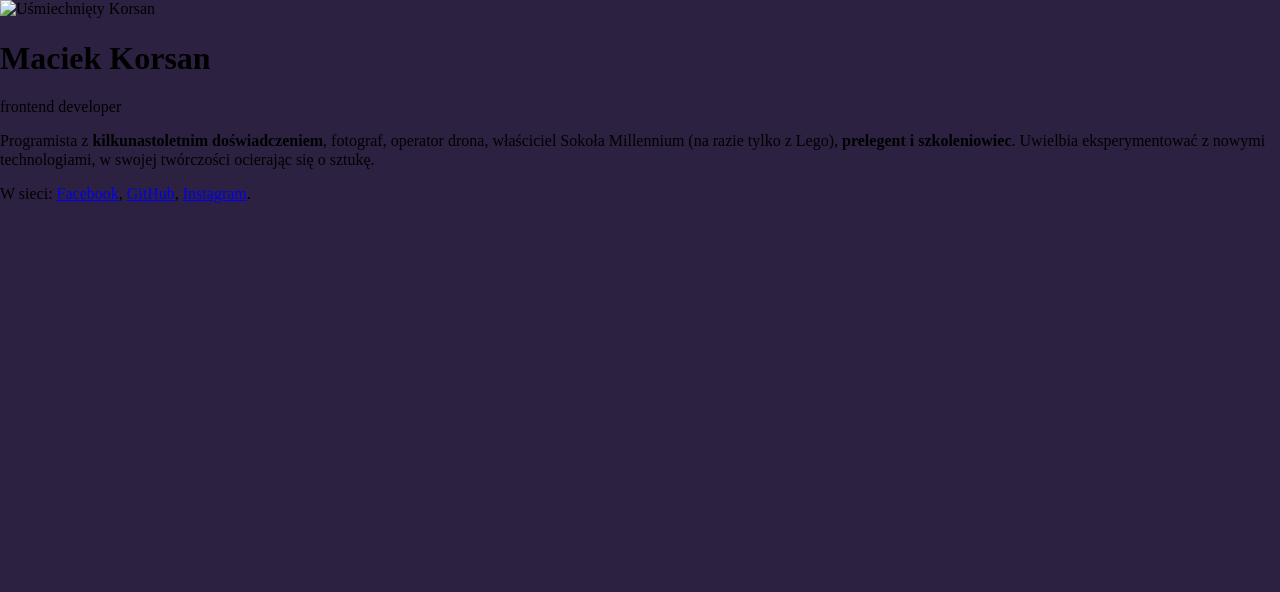
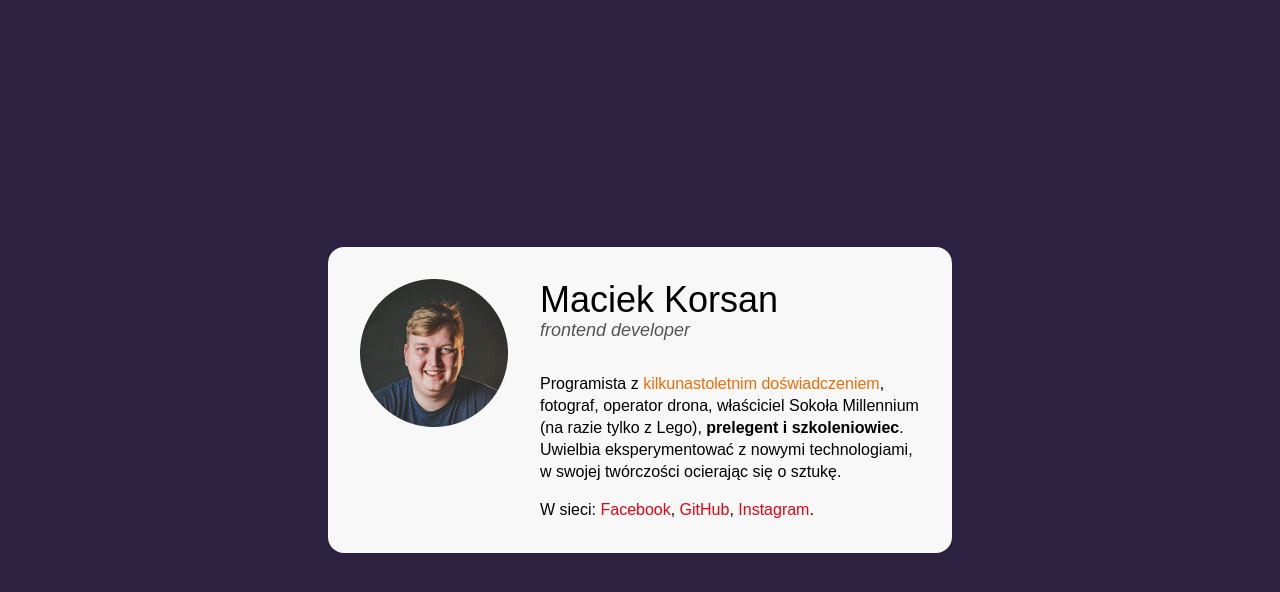
Before and after one commit to michalfrelik/business-card, a plain HTML site: page index.html in a window 1280 px wide. Drawn offline with Linux system fonts and the light colour scheme.

Commit message:
feat: styles

```diff
--- a/css/style.css
+++ b/css/style.css
@@ -7,5 +7,64 @@ html {
 }
 
 body{
-    background: #2C2141
+    background: #2C2141;
+    min-height: 100vh;
+    padding: 16px;
+    display: flex;
+    justify-content: center;
+    align-items: center;
+    font-family: Arial, Helvetica, sans-serif;
 }
+
+.card {
+    background: #F8F8F8;
+    border-radius: 16px;
+    max-width: 624px;
+    padding: 32px;
+    width: 100%;
+}
+
+.person {
+    align-items: flex-start;
+    display: flex;
+}
+
+.person__description {
+    font-size: 16px;
+    line-height: 22px;
+}
+
+.person__description--last {
+    margin-bottom: 0;
+}
+
+.person___header {
+    margin-bottom: 32px;
+}
+
+.person__link {
+    color: #E20613;
+    text-decoration: none;
+}
+
+.person__name{
+    margin: 0;
+    font-size: 36px;
+    font-weight: normal;
+
+}
+
+.person__photo {
+    margin-right: 32px;
+}
+
+.person__position {
+    color: #545454;
+    font-style: italic;
+    font-size: 18px;
+}
+
+.person__special{
+    color: #ED6D05;
+    font-weight: normal;
+}
--- a/index.html
+++ b/index.html
@@ -12,19 +12,22 @@
 <body>
     <main class="card">
         <article class="person">
-            <img class="person__photo" src="" alt="Uśmiechnięty Korsan">
+            <img class="person__photo" src="img/avatar.png" alt="Uśmiechnięty Korsan">
             <div>
                 <header class="person___header">
                     <h1 class="person__name">Maciek Korsan</h1>
                     <span class="person__position">frontend developer</span>
                 </header>
                 <p class="person__description">
-                    Programista z <strong class="person__special">kilkunastoletnim doświadczeniem</strong>, fotograf, operator drona, właściciel Sokoła
-                    Millennium (na razie tylko z Lego), <strong class="person__secial">prelegent i szkoleniowiec</strong>. Uwielbia eksperymentować z nowymi
+                    Programista z <strong class="person__special">kilkunastoletnim doświadczeniem</strong>, fotograf,
+                    operator drona, właściciel Sokoła
+                    Millennium (na razie tylko z Lego), <strong class="person__secial">prelegent i
+                        szkoleniowiec</strong>. Uwielbia eksperymentować z nowymi
                     technologiami, w swojej twórczości ocierając się o sztukę.
                 </p>
-                    <p class="person__description">
-                    W sieci: <a class="person__link" href="#">Facebook</a>, <a class="person__link" href="#">GitHub</a>, <a class="person__link" href="#">Instagram</a>.
+                <p class="person__description person__description--last">
+                    W sieci: <a class="person__link" href="#">Facebook</a>, <a class="person__link" href="#">GitHub</a>,
+                    <a class="person__link" href="#">Instagram</a>.
                 </p>
             </div>
         </article>
```
Also changed, not shown: img/avatar.png (added).
